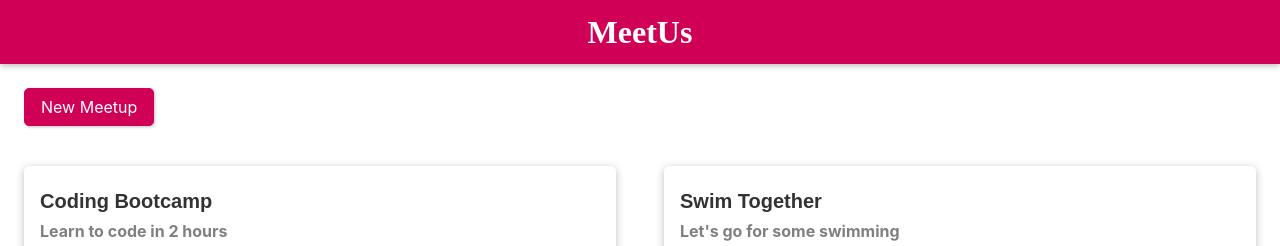
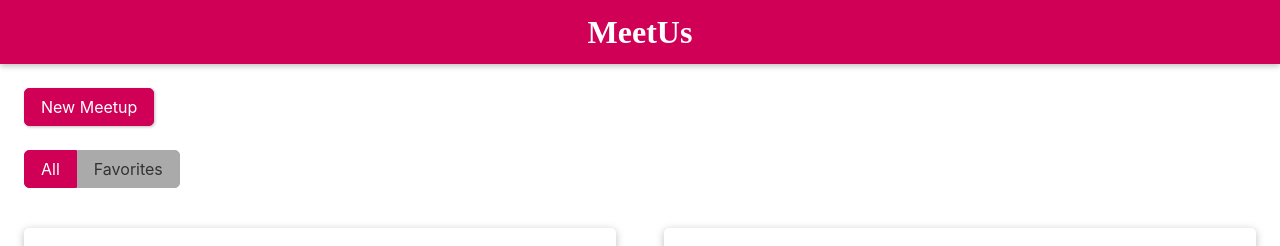
Before and after one commit to DarrelASandbox/svelte-simple-meetup-website, a Svelte app: page / in a window 1280 px wide. Shown: the top 246 px of the page. Built offline with nearby package versions, Linux system fonts and the light colour scheme.

Commit message:
MeetupFilter component

```diff
--- /dev/null
+++ b/src/Meetups/MeetupFilter.svelte
@@ -0,0 +1,62 @@
+<script>
+  import { createEventDispatcher } from 'svelte';
+
+  let selectedButton = 0;
+
+  const dispatch = createEventDispatcher();
+</script>
+
+<div>
+  <button
+    type="button"
+    class:active={selectedButton === 0}
+    on:click={() => {
+      selectedButton = 0;
+      dispatch('select', 0);
+    }}>All</button
+  >
+
+  <button
+    type="button"
+    class:active={selectedButton === 1}
+    on:click={() => {
+      selectedButton = 1;
+      dispatch('select', 1);
+    }}>Favorites</button
+  >
+</div>
+
+<style>
+  div {
+    font-size: 0px;
+  }
+
+  button {
+    background: #aaaaaa;
+    font: inherit;
+    font-size: 1rem;
+    cursor: pointer;
+    border: 1px solid #aaaaaa;
+    padding: 0.5rem 1rem;
+  }
+
+  button:focus {
+    outline: none;
+  }
+
+  button:first-of-type {
+    border-radius: 5px 0 0 5px;
+  }
+
+  button:last-of-type {
+    border-radius: 0 5px 5px 0;
+  }
+
+  button:hover,
+  button:active,
+  .active {
+    background: #cf0056;
+    border-color: #cf0056;
+    color: white;
+  }
+</style>
--- a/src/Meetups/MeetupGrid.svelte
+++ b/src/Meetups/MeetupGrid.svelte
@@ -1,11 +1,21 @@
 <script>
-  import MeetupItem from './MeetupItem.svelte';
+  import { MeetupFilter, MeetupItem } from './';
 
   export let meetups;
+
+  let favsOnly = false;
+
+  const setFilter = (e) => (favsOnly = e.detail === 1);
+
+  $: filteredMeetups = favsOnly ? meetups.filter((m) => m.isFavorite) : meetups;
 </script>
 
+<section id="meetup-controls">
+  <MeetupFilter on:select={setFilter} />
+</section>
+
 <section id="meetups">
-  {#each meetups as meetup, index (meetup.id)}
+  {#each filteredMeetups as meetup, index (meetup.id)}
     <!-- https://github.com/sveltejs/svelte/issues/5112 -->
     <!-- <MeetupItem {...meetup} on:togglefavorite /> -->
 
@@ -27,7 +37,7 @@
 </section>
 
 <style>
-  section {
+  #meetups {
     width: 100%;
     display: grid;
     grid-template-columns: 1fr;
@@ -35,8 +45,12 @@
   }
 
   @media (min-width: 768px) {
-    section {
+    #meetups {
       grid-template-columns: repeat(2, 1fr);
     }
   }
+
+  #meetup-controls {
+    margin: 1rem;
+  }
 </style>
--- a/src/Meetups/index.js
+++ b/src/Meetups/index.js
@@ -1,9 +1,10 @@
 import EditMeetup from './EditMeetup.svelte';
 import MeetupDetail from './MeetupDetail.svelte';
+import MeetupFilter from './MeetupFilter.svelte';
 import MeetupGrid from './MeetupGrid.svelte';
 import MeetupItem from './MeetupItem.svelte';
 
 import meetups from './meetups-store';
 
-export { EditMeetup, MeetupGrid, MeetupItem, MeetupDetail };
+export { EditMeetup, MeetupGrid, MeetupItem, MeetupDetail, MeetupFilter };
 export { meetups };
```
